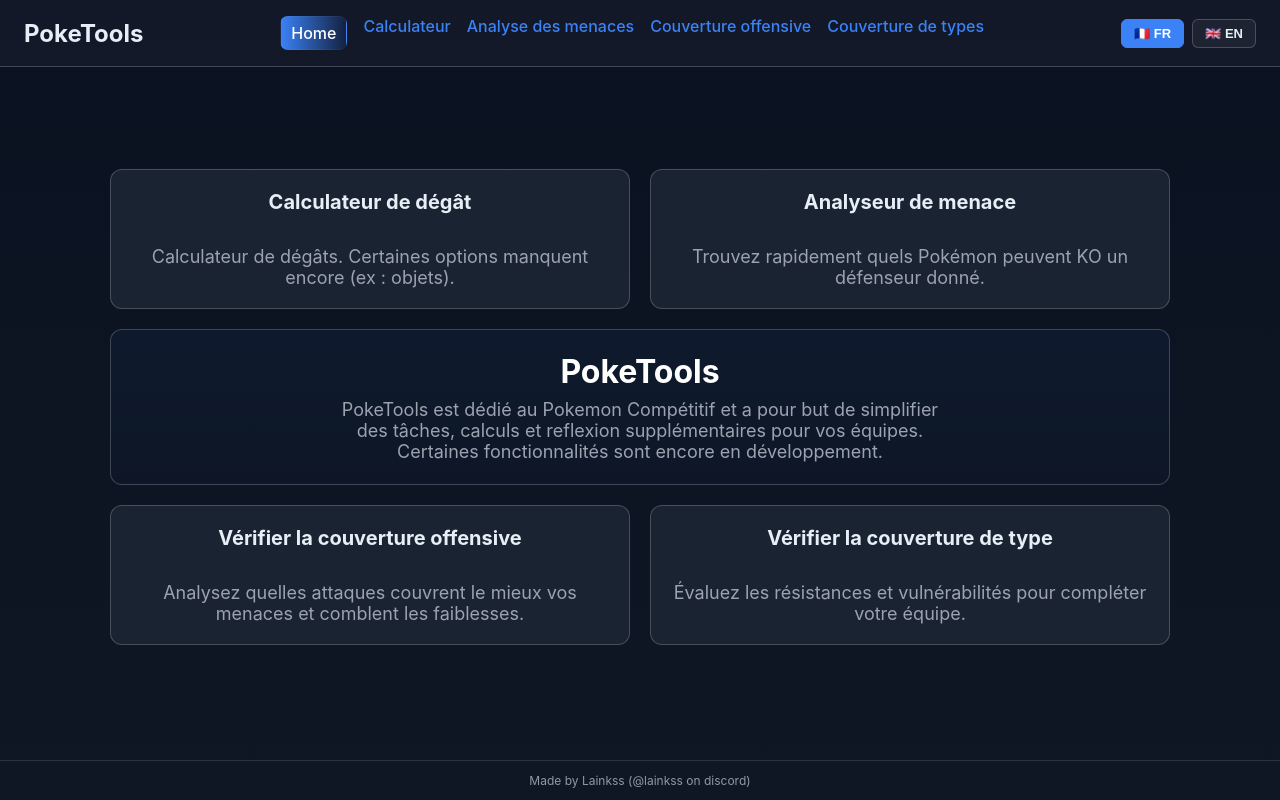
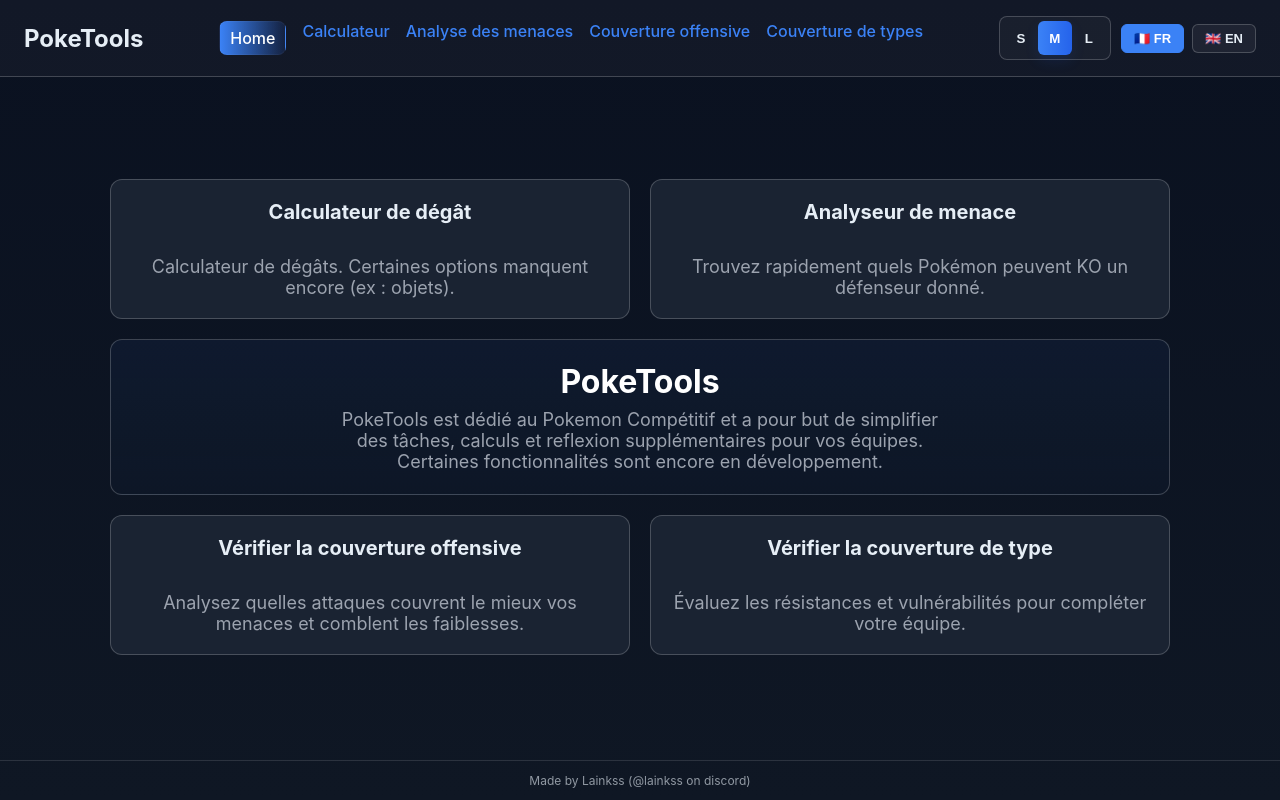
Before and after one commit to lainksss/PokeTools, a React (Vite) app in the folder frontend/: page /#/ in a window 1280 px wide. Built offline with nearby package versions, Linux system fonts and the light colour scheme; no server answers.

Commit message:
fix: added a size selector that lets you chose the size of the pannels

```diff
--- a/frontend/src/App.jsx
+++ b/frontend/src/App.jsx
@@ -4,6 +4,13 @@
 
 export default function App() {
   const { t, language, changeLanguage } = useTranslation()
+  const [scale, setScale] = React.useState(() => {
+    try { return localStorage.getItem('ui-scale') || 'normal' } catch { return 'normal' }
+  })
+
+  React.useEffect(() => {
+    try { localStorage.setItem('ui-scale', scale) } catch {}
+  }, [scale])
 
   return (
     <div className="app-root">
@@ -16,22 +23,44 @@
           <NavLink to="/coverage" className={({isActive}) => isActive ? 'active' : ''}>{t('nav.coverage') || 'Coverage'}</NavLink>
           <NavLink to="/type-coverage" className={({isActive}) => isActive ? 'active' : ''}>{t('nav.typeCoverage') || 'Type Coverage'}</NavLink>
         </nav>
+        <div className="header-controls">
+          <div className="display-scale" role="group" aria-label="Display scale">
+            <button
+              className={`scale-button ${scale === 'small' ? 'active' : ''}`}
+              onClick={() => setScale('small')}
+              title="Small UI"
+            >S</button>
+            <button
+              className={`scale-button ${scale === 'normal' ? 'active' : ''}`}
+              onClick={() => setScale('normal')}
+              title="Normal UI"
+            >M</button>
+            <button
+              className={`scale-button ${scale === 'large' ? 'active' : ''}`}
+              onClick={() => setScale('large')}
+              title="Large UI"
+            >L</button>
+          </div>
+
           <div className="language-selector">
             <button
               className={`lang-button ${language === 'fr' ? 'active' : ''}`}
               onClick={() => changeLanguage('fr')}
+              title="Français"
             >
               🇫🇷 FR
             </button>
             <button
               className={`lang-button ${language === 'en' ? 'active' : ''}`}
               onClick={() => changeLanguage('en')}
+              title="English"
             >
               🇬🇧 EN
             </button>
           </div>
+        </div>
       </header>
-      <main className="app-main">
+      <main className={`app-main scale-${scale}`}>
         <Outlet />
       </main>
       <footer className="app-footer">Made by Lainkss (@lainkss on discord)</footer>
--- a/frontend/src/components/PokemonPanel.jsx
+++ b/frontend/src/components/PokemonPanel.jsx
@@ -3,7 +3,7 @@
 import { useTranslation } from '../i18n/LanguageContext'
 import { API_URL } from '../apiConfig'
 
-export default function PokemonPanel({ side, value, onChange, showMultipleMoves = false }) {
+export default function PokemonPanel({ side, value, onChange, showMultipleMoves = false, showTitle = true }) {
   const { t, getPokemonName, matchesPokemonName, language } = useTranslation()
   const [allPokemon, setAllPokemon] = useState([])
   const [filteredPokemon, setFilteredPokemon] = useState([])
@@ -245,7 +245,7 @@
 
   return (
     <div className="pokemon-panel">
-      <h3>{side === 'left' ? t('calculate.attacker') : t('calculate.defender')}</h3>
+      {showTitle && <h3>{side === 'left' ? t('calculate.attacker') : t('calculate.defender')}</h3>}
 
       {/* Pokemon selection with search */}
       <div className="form-group pokemon-selector-wrapper">
--- a/frontend/src/pages/Coverage.jsx
+++ b/frontend/src/pages/Coverage.jsx
@@ -174,6 +174,7 @@
             value={attacker}
             onChange={setAttacker}
             showMultipleMoves={true}
+            showTitle={false}
           />
         </div>
 
--- a/frontend/src/pages/Threats.jsx
+++ b/frontend/src/pages/Threats.jsx
@@ -181,6 +181,7 @@
             side="defender"
             value={defender}
             onChange={setDefender}
+            showTitle={false}
           />
         </div>
 
--- a/frontend/src/pages/TypeCoverage.jsx
+++ b/frontend/src/pages/TypeCoverage.jsx
@@ -82,6 +82,7 @@
             value={attacker}
             onChange={setAttacker}
             showMultipleMoves={true}
+            showTitle={false}
           />
         </div>
 
--- a/frontend/src/styles.css
+++ b/frontend/src/styles.css
@@ -122,6 +122,117 @@
   background: var(--accent);
   border-color: var(--accent);
   color: white;
+}
+
+/* Header controls grouping: scale + language */
+.header-controls {
+  display: flex;
+  align-items: center;
+  gap: 10px;
+}
+
+/* Scale buttons styling (improved appearance) */
+.display-scale {
+  display: inline-flex;
+  background: rgba(255,255,255,0.03);
+  border: 1px solid var(--border);
+  padding: 4px;
+  border-radius: 8px;
+}
+
+.scale-button {
+  display: inline-flex;
+  align-items: center;
+  justify-content: center;
+  min-width: 34px;
+  height: 34px;
+  padding: 0 10px;
+  margin: 0;
+  background: transparent;
+  color: var(--text);
+  border: none;
+  cursor: pointer;
+  font-weight: 700;
+  border-radius: 6px;
+  transition: background 0.15s, color 0.15s, transform 0.08s;
+}
+
+.scale-button:hover {
+  background: rgba(255,255,255,0.04);
+  transform: translateY(-1px);
+}
+
+.scale-button.active {
+  background: linear-gradient(90deg, var(--accent), #2563eb);
+  color: white;
+  box-shadow: 0 6px 14px rgba(37,99,235,0.12);
+}
+
+/* Ensure header controls are not affected by UI scale classes */
+.app-header .header-controls {
+  /* keep header controls compact and independent from page scaling */
+  gap: 10px;
+}
+
+/* Scale only the content of pages (the pas/steps). Target common page containers */
+.app-main.scale-small > * {
+  transform: scale(0.88);
+  transform-origin: top center;
+  transition: transform 180ms ease;
+}
+
+.app-main.scale-normal > * {
+  transform: scale(1);
+  transform-origin: top center;
+  transition: transform 180ms ease;
+}
+
+/* large = size before (more impact) */
+.app-main.scale-large > * {
+  transform: scale(1.18);
+  transform-origin: top center;
+  transition: transform 180ms ease;
+}
+
+/* Complement with variable tweaks so layout adapts too */
+.app-main.scale-small .calculate-page,
+.app-main.scale-small .threats-page,
+.app-main.scale-small .home-page,
+.app-main.scale-small .panels-container,
+.app-main.scale-small .results-panel,
+.app-main.scale-small .pokemon-panel {
+  --panel-min-width: 220px;
+  --panel-padding: 8px;
+}
+
+.app-main.scale-normal .calculate-page,
+.app-main.scale-normal .threats-page,
+.app-main.scale-normal .home-page,
+.app-main.scale-normal .panels-container,
+.app-main.scale-normal .results-panel,
+.app-main.scale-normal .pokemon-panel {
+  --panel-min-width: 280px;
+  --panel-padding: 12px;
+}
+
+.app-main.scale-large .calculate-page,
+.app-main.scale-large .threats-page,
+.app-main.scale-large .home-page,
+.app-main.scale-large .panels-container,
+.app-main.scale-large .results-panel,
+.app-main.scale-large .pokemon-panel {
+  --panel-min-width: 340px;
+  --panel-padding: 18px;
+}
+
+/* Apply panel padding where used */
+.panel-left, .panel-right, .panel-middle, .results-panel, .pokemon-panel {
+  padding: var(--panel-padding, 20px);
+}
+
+/* Ensure panels respect min-width in grid */
+.panels-container {
+  grid-template-columns: minmax(var(--panel-min-width, 280px), 1fr) auto minmax(var(--panel-min-width, 280px), 1fr);
 }
 
 .app-main {
```
Lines whose indentation alone changed are shown as unchanged.
